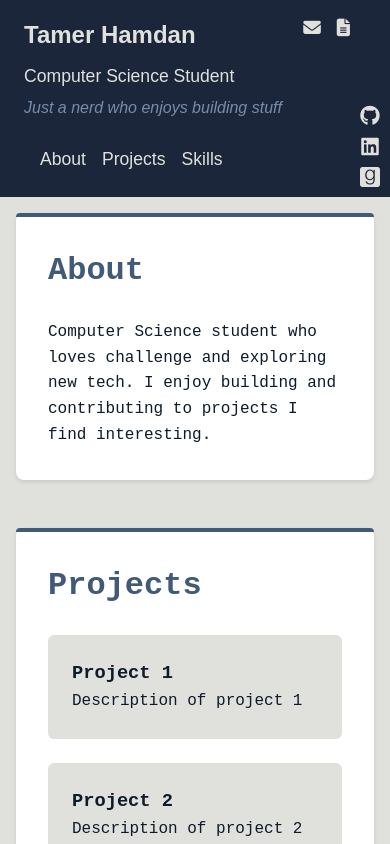
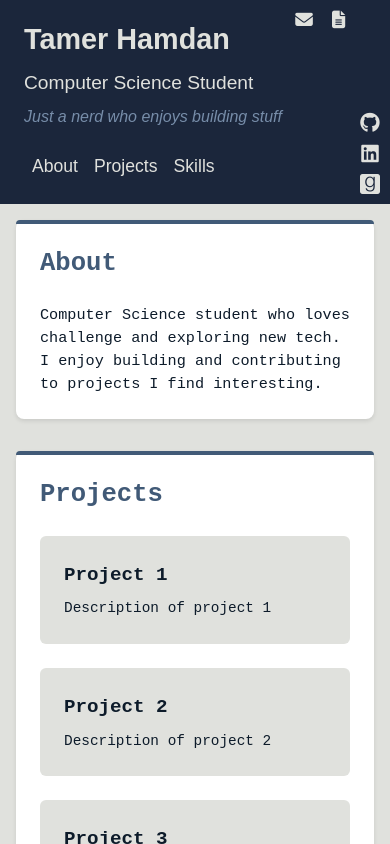
Before and after one commit to TamerHamdan/portfolio-v1, a plain HTML site: page index.html in a window 390 px wide. Drawn offline with nearby package versions, Linux system fonts and the light colour scheme.

Commit message:
upgrades people upgrades!!

```diff
--- a/styles.css
+++ b/styles.css
@@ -25,6 +25,8 @@ body {
    color: #0D1B2A;
    position: relative;
    min-height: 100vh;
+   overflow-y: auto;
+   -webkit-overflow-scrolling: touch;
 }
 
 /* Container layout */
@@ -34,7 +36,7 @@ body {
    width: 100%;
    position: relative;
    background-color: #1B263B;
-   overflow: hidden;
+   overflow: visible;
 }
 
 /* Left side styles */
@@ -49,6 +51,7 @@ body {
    flex-direction: column;
    justify-content: space-between;
    z-index: 10;
+   overflow-y: auto;
 }
 
 .profile {
@@ -130,8 +133,8 @@ body {
 .social-links {
    display: flex;
    justify-content: center;
-   gap: 1.5rem;
-   margin-top: auto;
+   gap: 1rem;
+   margin-top: 0;
    margin-bottom: 2rem;
 }
 
@@ -178,6 +181,7 @@ body {
    scroll-behavior: smooth;
    -webkit-overflow-scrolling: touch;
    scroll-padding-top: 2rem;
+   padding-bottom: 4rem;
 }
 
 .right-side h2 {
@@ -185,14 +189,21 @@ body {
    margin-bottom: 1.5rem;
    font-size: 2rem;
    font-weight: 600;
+   font-family: 'JetBrains Mono', monospace;
 }
 
 .right-side p {
    font-weight: 400;
+   font-family: 'JetBrains Mono', monospace;
 }
 
 .project-card h3 {
    font-weight: 600;
+   font-family: 'JetBrains Mono', monospace;
+}
+
+.project-card p {
+   font-family: 'JetBrains Mono', monospace;
 }
 
 .skill {
@@ -202,6 +213,7 @@ body {
    border-radius: 4px;
    text-align: center;
    font-weight: 500;
+   font-family: 'JetBrains Mono', monospace;
 }
 
 section {
@@ -263,6 +275,7 @@ section::before {
       flex-direction: column;
       width: 100%;
       background-color: #1B263B;
+      overflow: visible;
    }
 
    .left-side {
@@ -271,6 +284,16 @@ section::before {
       height: auto;
       padding: 1rem;
       background-color: #1B263B;
+      overflow: visible;
+   }
+
+   .right-side {
+      margin-left: 0;
+      padding: 1rem;
+      width: 100%;
+      background-color: #E0E1DD;
+      overflow-y: auto;
+      padding-bottom: 4rem;
    }
 
    .profile {
@@ -278,13 +301,6 @@ section::before {
       margin-bottom: 0.5rem;
       text-align: left;
       padding-left: 0.5rem;
-   }
-
-   .right-side {
-      margin-left: 0;
-      padding: 1rem;
-      width: 100%;
-      background-color: #E0E1DD;
    }
 
    .profile-img {
@@ -297,11 +313,39 @@ section::before {
       justify-content: flex-start;
       flex-wrap: wrap;
       gap: 1rem;
-      padding-left: 1rem;
+      padding-left: 0.5rem;
+      text-align: left;
    }
 
    .navigation li {
       margin-bottom: 0;
+   }
+
+   .navigation a {
+      text-align: left;
+      color: #E0E1DD;
+      font-size: 1.1rem;
+      transition: color 0.3s ease;
+      position: relative;
+   }
+
+   .navigation a:hover {
+      color: #778DA9;
+   }
+
+   .navigation a::after {
+      content: '';
+      position: absolute;
+      width: 0;
+      height: 2px;
+      bottom: -2px;
+      left: 0;
+      background-color: #778DA9;
+      transition: all 0.3s ease;
+   }
+
+   .navigation a:hover::after {
+      width: 100%;
    }
 
    .social-links {
@@ -323,15 +367,20 @@ section::before {
 
    .contact-links {
       position: absolute;
-      top: 0.2rem;
-      right: 0.2rem;
-      transform: none;
+      top: 0.5rem;
+      right: 0.5rem;
       margin: 0;
       padding: 0;
       display: flex;
       flex-direction: row;
-      gap: 0.2rem;
-      align-items: center;
+      gap: 0.4rem;
+   }
+
+   .contact-item {
+      margin: 0;
+      padding: 0;
+      display: flex;
+      justify-content: flex-end;
    }
 
    .contact-item i {
@@ -364,16 +413,50 @@ section::before {
 
    .built-with {
       margin: 1rem 0;
-      font-size: 0.7rem;
+      font-size: 0.8rem;
    }
 
    .profile h1 {
-      font-size: 1.5rem;
+      font-size: 1.8rem;
+      margin-bottom: 0.4rem;
    }
 
-   .title,
+   .title {
+      font-size: 1.2rem;
+      margin-bottom: 0.3rem;
+   }
+
    .tagline {
-      text-align: left;
+      font-size: 1rem;
+      margin-bottom: 0.4rem;
+   }
+
+   .right-side h2 {
+      font-size: 1.6rem;
+      margin-bottom: 1.2rem;
+   }
+
+   .right-side p {
+      font-size: 0.95rem;
+      line-height: 1.5;
+   }
+
+   .project-card h3 {
+      font-size: 1.2rem;
+      margin-bottom: 0.5rem;
+   }
+
+   .project-card p {
+      font-size: 0.9rem;
+   }
+
+   .skill {
+      font-size: 0.9rem;
+   }
+
+   section {
+      margin-bottom: 2rem;
+      padding: 1.5rem;
    }
 }
 
@@ -389,10 +472,10 @@ body {
 
 /* Contact links styles */
 .contact-links {
-   margin-top: 1rem;
+   margin-top: 0.2rem;
    padding: 0 1.5rem;
    text-align: center;
-   margin-bottom: 2rem;
+   margin-bottom: 0.3rem;
 }
 
 .contact-item {
```
